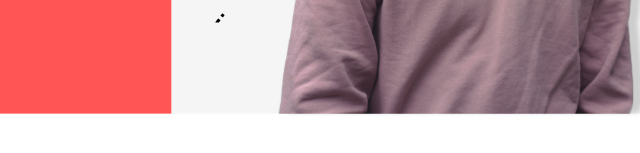
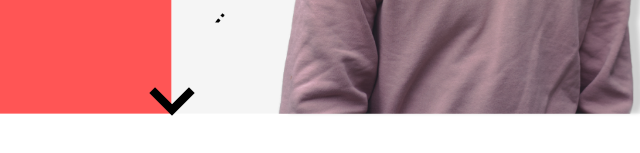
Before and after one commit to denisltatar/Portfolio-Website, a plain HTML site: page index.html in a window 1280 px wide. Shown: the part 611-764 px from the top of the page, 466-1106 px from the left. Drawn offline with nearby package versions, Linux system fonts and the light colour scheme; files whose address does not match are found by name.

Commit message:
Added the arrow transition on landing page. Created test files as well.

```diff
--- a/index.html
+++ b/index.html
@@ -51,8 +51,6 @@
 			</div>
 	</div>
 -->
-
-
 <header>
 	<nav>
 		<ul class="navigation">
@@ -68,9 +66,12 @@
 	<section>
 		<div class="landing-pic">
 			<img src="file:///Users/denisltatar/Desktop/Portfolio%20Website/Portfolio-Website/background.png">
+			<a href="#" class="arrow right"></a>
 		</div>
 	</section>
 </header>
+
+
 
 
 	<!-- About Section -->
--- a/main.css
+++ b/main.css
@@ -94,6 +94,52 @@ section {
 	 background-color: transparent;
  }
 
+
+/* Start Arrow Hovering Effect */
+/* Arrow Transition */
+.arrow {
+	z-index: 5;
+	position: absolute;
+  	left: 48.6%;
+    top: 88%;
+    width: 4vmin;
+    height: 4vmin;
+    background: transparent;
+    border-top: 1vmin solid black;
+    border-right: 1vmin solid black;
+    box-shadow: 0 0 0 black;
+    -webkit-transition: all 200ms ease;
+    transition: all 400ms ease;
+  }
+
+  .arrow.right {
+    z-index: 5;
+    position: absolute;
+    right: 0;
+    -webkit-transform: translate3d(0,0 -50%, 0) rotate(135deg);
+            transform: translate3d(0, -50%, 0) rotate(135deg);
+  }
+
+  .arrow:hover {
+    z-index: 5;
+    border-color: rgb(250, 117, 117);
+    box-shadow: 0.5vmin -0.5vmin 0 black;
+  }
+  .arrow:before {
+    z-index: 5;
+    content: '';
+    position: absolute;
+    top: 50%;
+    left: 50%;
+    -webkit-transform: translate(-40%, -60%) rotate(45deg);
+            transform: translate(-40%, -60%) rotate(45deg);
+    width: 200%;
+    height: 200%;
+  }
+
+/* End Arrow Hovering Effect */
+
+
 /*
 .hero img {
 	width: 100%;
@@ -185,6 +231,7 @@ section {
 
 
 /* Start About Me Page */
+/*
 .about-me {
 	padding-top: 30px;
 	padding-left: 50px;
@@ -198,6 +245,7 @@ section {
 .about-me-text {
 	font-size: 39pt;
 }
+*/
 
 
 
@@ -224,10 +272,10 @@ section {
 	 align-items: center;
  }
  */
-
+/*
  li {
 	  margin: 0 0.7rem;
- }
+ } */
 
  /*
  .nav-link {
@@ -237,15 +285,16 @@ section {
  }
  */
 
-
+ /*
 .nav-link:hover,
 .nav-link:focus {
 	background: linear-gradient(to top, rgb(245, 62, 62), rgb(246, 230, 83));
 	-webkit-background-clip: text;
 	-webkit-text-fill-color: transparent;
-}
+} */
 
 /* min 35 */
+/*
 .menu-toggler {
 	position: absolute;
 	top: 13rem;
@@ -259,7 +308,7 @@ section {
 	z-index: 200;
 	transition: transform 650ms ease-out;
 	background: transparent;
-}
+} */ /*
 .menu-toggler.open {
 	transform: rotate(-45deg);
 }
--- /dev/null
+++ b/test.css
@@ -0,0 +1,53 @@
+html {
+    background: black;
+  }
+
+  body {
+    position: absolute;
+    top: 50%;
+    left: 50%;
+    width: 10vmin;
+    height: 5vmin;
+    -webkit-transform: translate(-50%, -50%);
+            transform: translate(-50%, -50%);
+  }
+
+  /* Arrow Transition */
+  .arrow {
+    z-index: 5;
+    position: absolute;
+    top: 50%;
+    width: 3vmin;
+    height: 3vmin;
+    background: transparent;
+    border-top: 1vmin solid white;
+    border-right: 1vmin solid white;
+    box-shadow: 0 0 0 lightgray;
+    -webkit-transition: all 200ms ease;
+    transition: all 400ms ease;
+  }
+
+  .arrow.right {
+    z-index: 5;
+    position: absolute;
+    right: 0;
+    -webkit-transform: translate3d(0,0 -50%, 0) rotate(135deg);
+            transform: translate3d(0, -50%, 0) rotate(135deg);
+  }
+
+  .arrow:hover {
+    z-index: 5;
+    border-color: rgb(247, 88, 88);
+    box-shadow: 0.5vmin -0.5vmin 0 white;
+  }
+  .arrow:before {
+    z-index: 5;
+    content: '';
+    position: absolute;
+    top: 50%;
+    left: 50%;
+    -webkit-transform: translate(-40%, -60%) rotate(45deg);
+            transform: translate(-40%, -60%) rotate(45deg);
+    width: 200%;
+    height: 200%;
+  }
```
Also changed, not shown: test.html (added, +12 -0 lines).
